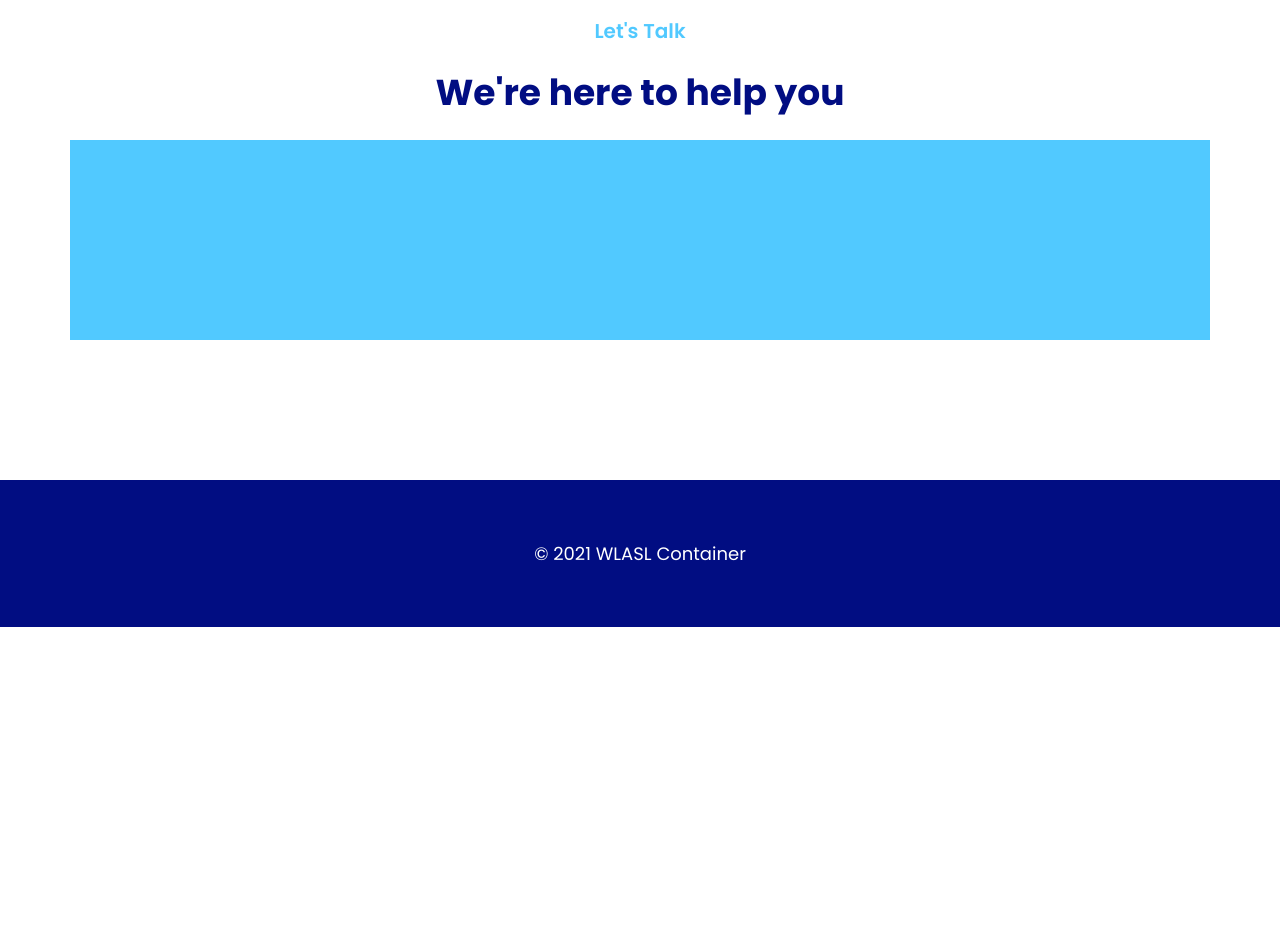
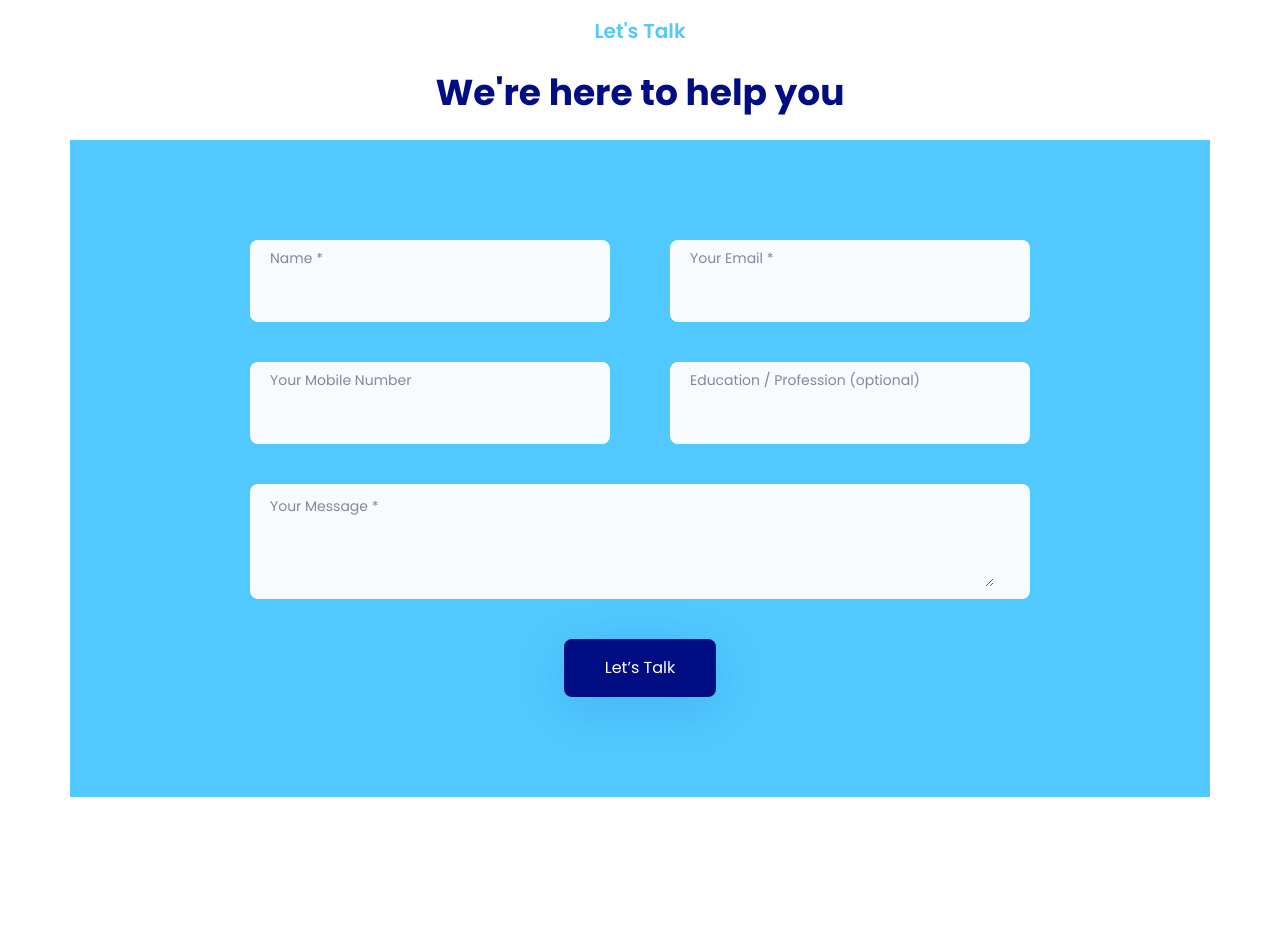
Before and after one commit to Vikraantnegi/SignLanguagePlatform, a Flask app: page / in a window 1280 px wide. Shown: the part 2250-3187 px from the top of the page. Before the commit the page ends 2877 px from the top, so only its background shows below. Run offline with Flask 2, Linux system fonts and the light colour scheme; some libraries are stand-ins or nearby versions.

Commit message:
Contact section

```diff
--- a/forms.py
+++ b/forms.py
@@ -1,5 +1,5 @@
 from flask_wtf import FlaskForm
-from wtforms import StringField, PasswordField, SubmitField, BooleanField
+from wtforms import StringField, PasswordField, SubmitField, BooleanField, TextAreaField
 import phonenumbers
 from wtforms.validators import DataRequired, Length, Email, EqualTo, ValidationError
 
@@ -18,11 +18,11 @@ class LoginForm(FlaskForm):
     submit = SubmitField('Login')
 
 class ContactForm(FlaskForm):
-    name = StringField('Name', validators=[DataRequired(), Length(min=3, max=30)])
-    email = StringField('Your Email', validators=[DataRequired(), Email()])
+    name = StringField('Name *', validators=[DataRequired(), Length(min=3, max=30)])
+    email = StringField('Your Email *', validators=[DataRequired(), Email()])
     phone = StringField('Your Mobile Number', validators=[Length(10)])
     extra = StringField('Education / Profession (optional)', validators=[DataRequired(), Length(min=5, max=60)])
-    message = StringField('Your message', validators=[DataRequired(), Length(min=2, max=200)])
+    message = TextAreaField('Your Message *', validators=[DataRequired(), Length(min=2, max=200)])
     submit = SubmitField('Let’s Talk')
 
     def validate_phone(self, phone):
--- a/static/helper.css
+++ b/static/helper.css
@@ -291,3 +291,54 @@ h1, h2, h3, h4, h5, h6 {
 .landingPage__startContent{
     margin-right: 4%;
 }
+.formGroup, .formGroupTextArea{
+    background: #F8FBFE;
+    box-sizing: border-box;
+    border-radius: 8px;
+    padding: 8px 20px;
+}
+.formGroupLabel{
+    font-family: 'Poppins', sans-serif;
+    font-size: 14px;
+    color: #84879E;
+}
+.formGroupInput{
+    border: none !important;
+    background: inherit !important;
+}
+.g40{
+    gap: 40px;
+}
+.formGroup{
+    width: 360px;
+}
+.formGroupTextArea{
+    padding: 12px 20px;
+}
+.submitButton{
+    justify-content: center;
+}
+.submitButtonForm{
+    background: #010D82;
+    box-shadow: 0px 10px 50px rgba(1, 13, 130, 0.12);
+    border-radius: 8px;
+    padding: 16px 40px;
+    font-family: 'Poppins', sans-serif;
+    font-size: 16px;
+    color: #FFFFFF;
+}
+.submitButtonForm:hover{
+    color: #FFFFFF !important;
+}
+.form-control:focus{
+    border: none !important;
+    box-shadow: none !important;
+    outline: none !important;
+}
+.form-control{
+    font-family: 'Poppins', sans-serif;
+    font-weight: 500;
+    font-size: 18px;
+    color: #010D82;
+    margin-left: -16px;
+}
--- a/templates/home.html
+++ b/templates/home.html
@@ -103,8 +103,35 @@
             <span class="contactTop">Let's Talk</span>
             <span class="contactHead">We're here to help you</span>
             <div class="contactMainContainer flexRow">
-                <form method="POST" action="">
-
+                <form method="POST" action="" class="flexColumn g40">
+                    {{ form.hidden_tag() }}
+                    <div class="flexRow g60">
+                        <div class="flexColumn form-group formGroup">
+                            {{ form.name.label(class="form-control-label formGroupLabel") }}
+                            {{ form.name(class="form-control form-control-lg formGroupInput") }}
+                        </div>
+                        <div class="flexColumn form-group formGroup">
+                            {{ form.email.label(class="form-control-label formGroupLabel") }}
+                            {{ form.email(class="form-control form-control-lg formGroupInput") }}
+                        </div>
+                    </div>
+                    <div class="flexRow g60">
+                        <div class="flexColumn form-group formGroup">
+                            {{ form.phone.label(class="form-control-label formGroupLabel") }}
+                            {{ form.phone(class="form-control form-control-lg formGroupInput") }}
+                        </div>
+                        <div class="flexColumn form-group formGroup">
+                            {{ form.extra.label(class="form-control-label formGroupLabel") }}
+                            {{ form.extra(class="form-control form-control-lg formGroupInput") }}
+                        </div>
+                    </div>
+                    <div class="flexColumn form-group formGroupTextArea">
+                        {{ form.message.label(class="form-control-label formGroupLabel") }}
+                        {{ form.message(class="form-control form-control-lg formGroupInput") }}
+                    </div>
+                    <div class="submitButton flexRow">
+                        {{ form.submit(class="btn submitButtonForm grow1") }}
+                    </div>
                 </form>
             </div>
         </div>
```
